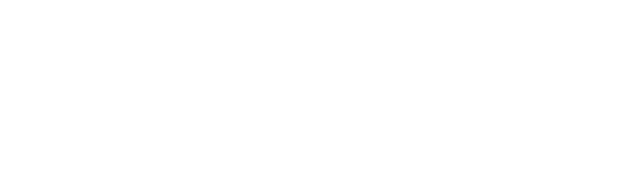
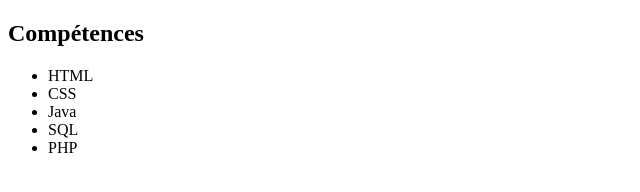
Before and after one commit to dignygurvan-cmd/mon-cv, a plain HTML site: page index.html in a window 1280 px wide. Shown: the whole page, without its empty margins (0-640 px from the left). Drawn offline with Linux system fonts and the light colour scheme.

Commit message:
mise en place de la section competences

```diff
--- a/index.html
+++ b/index.html
@@ -7,6 +7,13 @@
     <link rel="stylesheet" href="style.css">
 </head>
 <body>
-
+    <h2>Compétences</h2>
+<ul>
+    <li>HTML</li>
+    <li>CSS</li>
+    <li>Java</li>
+    <li>SQL</li>
+    <li>PHP</li>
+</ul>
 </body>
 </html>
```
